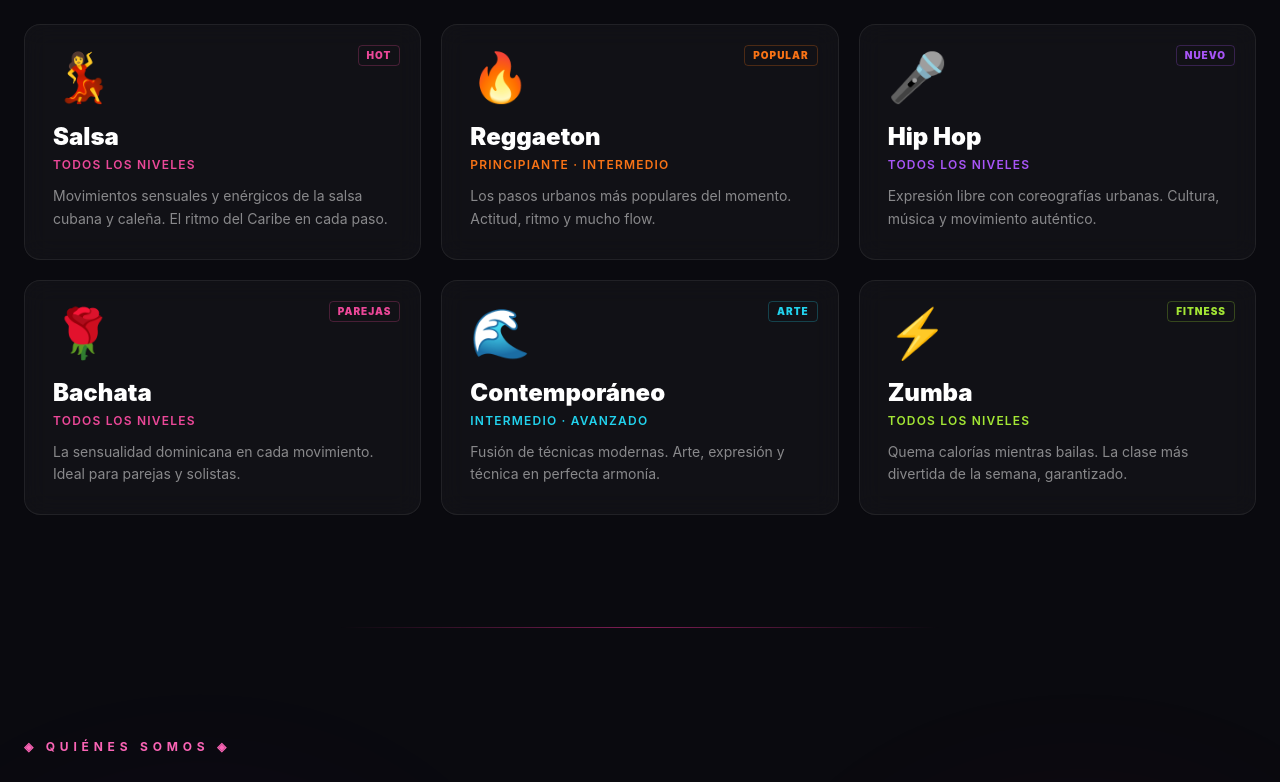
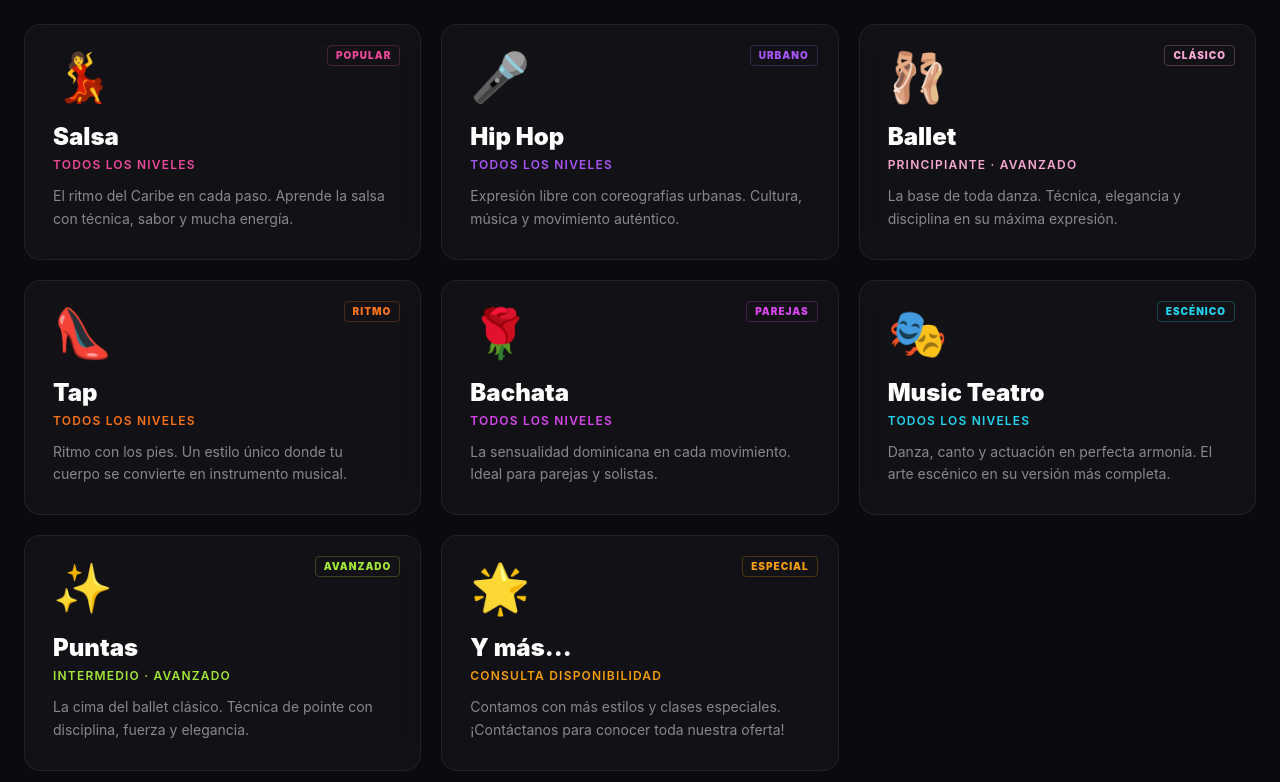
Before and after one commit to Jengaup/SkyDance, a Next.js app in the folder app/: page / in a window 1280 px wide. Shown: the part 1100-1882 px from the top of the page. Built offline with nearby package versions, Linux system fonts and the light colour scheme.

Commit message:
Actualizar clases: Salsa, Hip Hop, Ballet, Tap, Bachata, Music Teatro, Puntas

```diff
--- a/app/components/ClassesSection.tsx
+++ b/app/components/ClassesSection.tsx
@@ -6,23 +6,12 @@ const classes = [
   {
     name: "Salsa",
     level: "Todos los niveles",
-    desc: "Movimientos sensuales y enérgicos de la salsa cubana y caleña. El ritmo del Caribe en cada paso.",
+    desc: "El ritmo del Caribe en cada paso. Aprende la salsa con técnica, sabor y mucha energía.",
     icon: "💃",
     color: "#ec4899",
     gradient: "from-pink-600/30 to-rose-600/10",
     border: "border-pink-500/40",
     glow: "glow-pink",
-    tag: "HOT",
-  },
-  {
-    name: "Reggaeton",
-    level: "Principiante · Intermedio",
-    desc: "Los pasos urbanos más populares del momento. Actitud, ritmo y mucho flow.",
-    icon: "🔥",
-    color: "#f97316",
-    gradient: "from-orange-600/30 to-amber-600/10",
-    border: "border-orange-500/40",
-    glow: "glow-orange",
     tag: "POPULAR",
   },
   {
@@ -34,40 +23,73 @@ const classes = [
     gradient: "from-purple-600/30 to-violet-600/10",
     border: "border-purple-500/40",
     glow: "glow-purple",
-    tag: "NUEVO",
+    tag: "URBANO",
+  },
+  {
+    name: "Ballet",
+    level: "Principiante · Avanzado",
+    desc: "La base de toda danza. Técnica, elegancia y disciplina en su máxima expresión.",
+    icon: "🩰",
+    color: "#f9a8d4",
+    gradient: "from-pink-400/20 to-rose-400/5",
+    border: "border-pink-300/40",
+    glow: "glow-pink",
+    tag: "CLÁSICO",
+  },
+  {
+    name: "Tap",
+    level: "Todos los niveles",
+    desc: "Ritmo con los pies. Un estilo único donde tu cuerpo se convierte en instrumento musical.",
+    icon: "👠",
+    color: "#f97316",
+    gradient: "from-orange-600/30 to-amber-600/10",
+    border: "border-orange-500/40",
+    glow: "glow-orange",
+    tag: "RITMO",
   },
   {
     name: "Bachata",
     level: "Todos los niveles",
     desc: "La sensualidad dominicana en cada movimiento. Ideal para parejas y solistas.",
     icon: "🌹",
-    color: "#ec4899",
-    gradient: "from-rose-600/30 to-fuchsia-600/10",
+    color: "#d946ef",
+    gradient: "from-fuchsia-600/30 to-purple-600/10",
     border: "border-fuchsia-500/40",
-    glow: "glow-pink",
+    glow: "glow-purple",
     tag: "PAREJAS",
   },
   {
-    name: "Contemporáneo",
-    level: "Intermedio · Avanzado",
-    desc: "Fusión de técnicas modernas. Arte, expresión y técnica en perfecta armonía.",
-    icon: "🌊",
+    name: "Music Teatro",
+    level: "Todos los niveles",
+    desc: "Danza, canto y actuación en perfecta armonía. El arte escénico en su versión más completa.",
+    icon: "🎭",
     color: "#22d3ee",
     gradient: "from-cyan-600/30 to-teal-600/10",
     border: "border-cyan-500/40",
     glow: "glow-cyan",
-    tag: "ARTE",
+    tag: "ESCÉNICO",
   },
   {
-    name: "Zumba",
-    level: "Todos los niveles",
-    desc: "Quema calorías mientras bailas. La clase más divertida de la semana, garantizado.",
-    icon: "⚡",
+    name: "Puntas",
+    level: "Intermedio · Avanzado",
+    desc: "La cima del ballet clásico. Técnica de pointe con disciplina, fuerza y elegancia.",
+    icon: "✨",
     color: "#a3e635",
     gradient: "from-lime-600/30 to-green-600/10",
     border: "border-lime-500/40",
     glow: "glow-lime",
-    tag: "FITNESS",
+    tag: "AVANZADO",
+  },
+  {
+    name: "Y más...",
+    level: "Consulta disponibilidad",
+    desc: "Contamos con más estilos y clases especiales. ¡Contáctanos para conocer toda nuestra oferta!",
+    icon: "🌟",
+    color: "#f59e0b",
+    gradient: "from-amber-600/30 to-yellow-600/10",
+    border: "border-amber-500/40",
+    glow: "glow-orange",
+    tag: "ESPECIAL",
   },
 ];
 
--- a/app/components/ScheduleSection.tsx
+++ b/app/components/ScheduleSection.tsx
@@ -2,12 +2,13 @@
 import { motion } from "motion/react";
 
 const schedule = [
-  { clase: "Salsa",          color: "#ec4899", lunes: "7:00 PM", martes: "",        miercoles: "7:00 PM", jueves: "",        viernes: "6:00 PM", sabado: "10:00 AM" },
-  { clase: "Reggaeton",      color: "#f97316", lunes: "6:00 PM", martes: "6:00 PM", miercoles: "",        jueves: "6:00 PM", viernes: "",        sabado: "11:00 AM" },
-  { clase: "Hip Hop",        color: "#a855f7", lunes: "",        martes: "7:00 PM", miercoles: "6:00 PM", jueves: "7:00 PM", viernes: "",        sabado: "12:00 PM" },
-  { clase: "Bachata",        color: "#d946ef", lunes: "8:00 PM", martes: "",        miercoles: "8:00 PM", jueves: "",        viernes: "7:00 PM", sabado: "10:00 AM" },
-  { clase: "Contemporáneo",  color: "#22d3ee", lunes: "",        martes: "5:00 PM", miercoles: "",        jueves: "5:00 PM", viernes: "5:00 PM", sabado: "" },
-  { clase: "Zumba",          color: "#a3e635", lunes: "5:00 PM", martes: "",        miercoles: "5:00 PM", jueves: "",        viernes: "8:00 PM", sabado: "9:00 AM" },
+  { clase: "Salsa",         color: "#ec4899", lunes: "7:00 PM", martes: "",        miercoles: "7:00 PM", jueves: "",        viernes: "6:00 PM", sabado: "10:00 AM" },
+  { clase: "Hip Hop",       color: "#a855f7", lunes: "",        martes: "7:00 PM", miercoles: "6:00 PM", jueves: "7:00 PM", viernes: "",        sabado: "12:00 PM" },
+  { clase: "Ballet",        color: "#f9a8d4", lunes: "5:00 PM", martes: "5:00 PM", miercoles: "",        jueves: "5:00 PM", viernes: "5:00 PM", sabado: "9:00 AM"  },
+  { clase: "Tap",           color: "#f97316", lunes: "",        martes: "6:00 PM", miercoles: "6:00 PM", jueves: "",        viernes: "7:00 PM", sabado: "11:00 AM" },
+  { clase: "Bachata",       color: "#d946ef", lunes: "8:00 PM", martes: "",        miercoles: "8:00 PM", jueves: "",        viernes: "8:00 PM", sabado: "10:00 AM" },
+  { clase: "Music Teatro",  color: "#22d3ee", lunes: "",        martes: "5:00 PM", miercoles: "",        jueves: "6:00 PM", viernes: "",        sabado: "1:00 PM"  },
+  { clase: "Puntas",        color: "#a3e635", lunes: "6:00 PM", martes: "",        miercoles: "5:00 PM", jueves: "",        viernes: "6:00 PM", sabado: ""         },
 ];
 
 const days = ["Lunes", "Martes", "Miércoles", "Jueves", "Viernes", "Sábado"];
```
